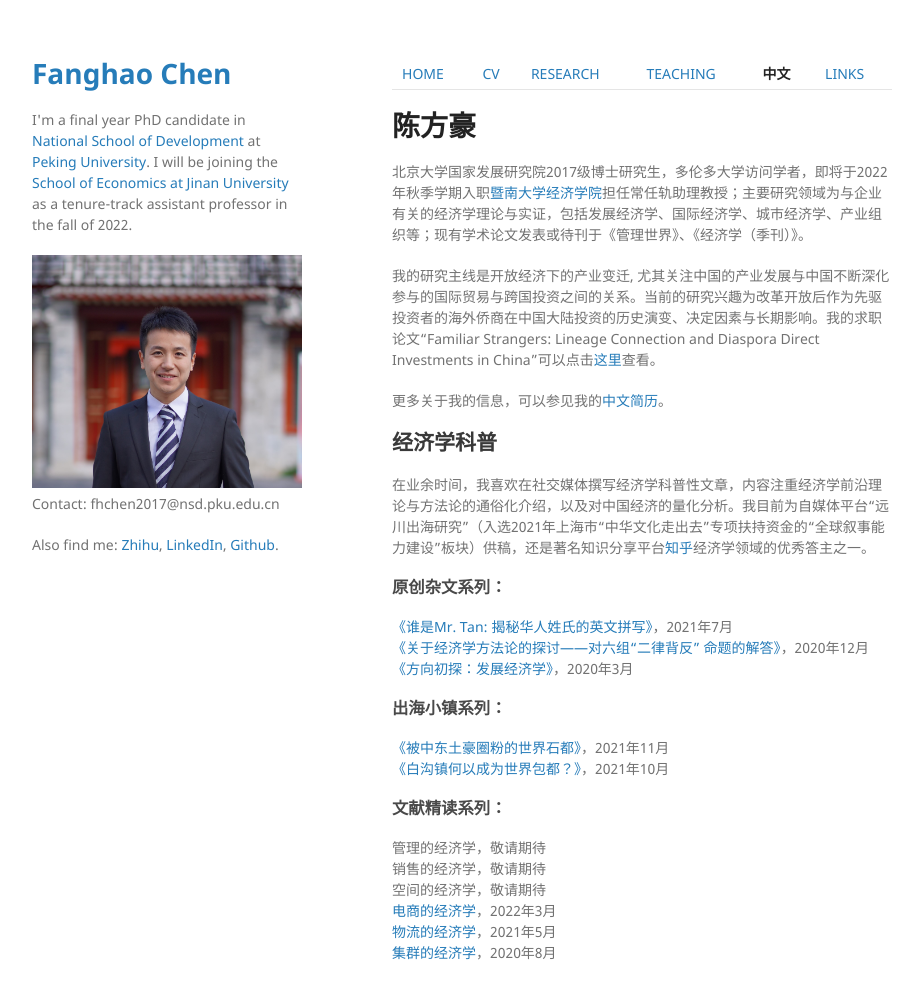
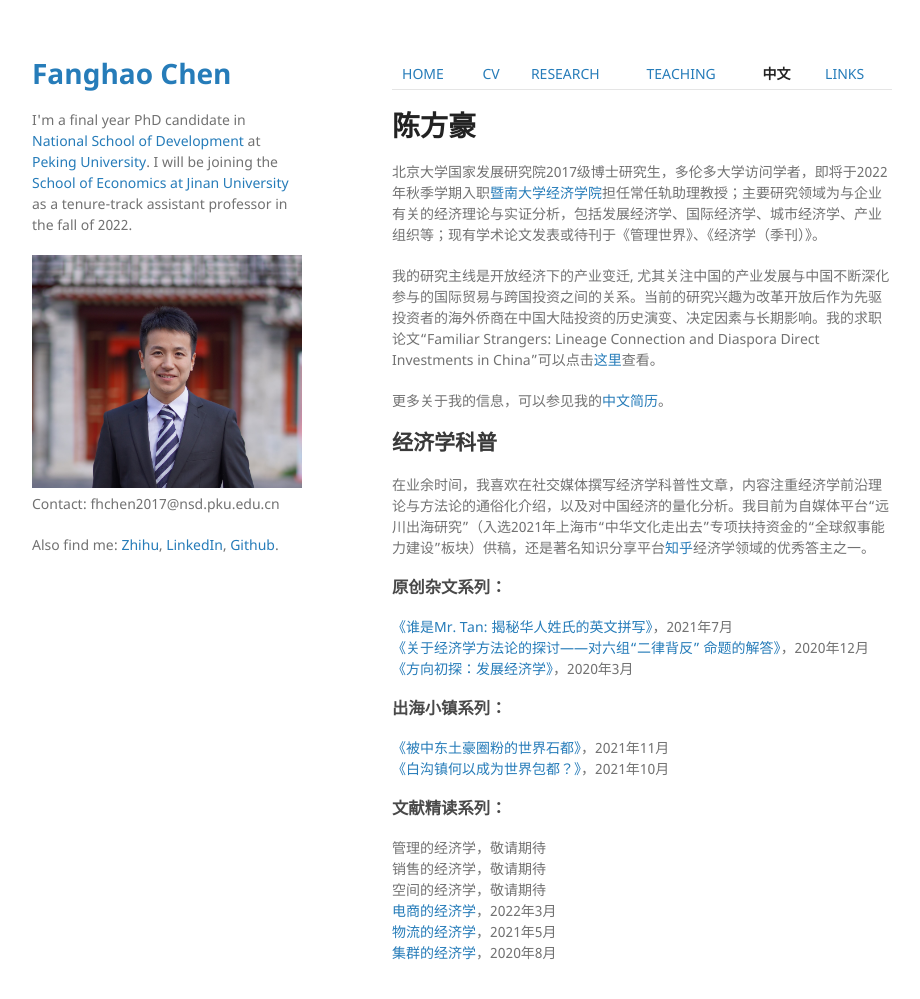
Before and after one commit to FanghaoChen/homepage, a Jekyll site: the page built from chinesepage.md, in a window 1280 px wide and 1033 px high. Shown: the top 999 px of the window, without its empty margins (178-1098 px from the left). Built offline with Jekyll 4.4.1, drawn with Linux system fonts in a browser that asks for light colours; our own code applies the rules of GitHub Pages for plain Markdown files.

Commit message:
Update chinesepage.md

```diff
--- a/chinesepage.md
+++ b/chinesepage.md
@@ -2,7 +2,7 @@
 
 # 陈方豪
 
-北京大学国家发展研究院2017级博士研究生，多伦多大学访问学者，即将于2022年秋季学期入职[暨南大学经济学院](https://ec.jnu.edu.cn/)担任常任轨助理教授；主要研究领域为与企业有关的经济学理论与实证，包括发展经济学、国际经济学、城市经济学、产业组织等；现有学术论文发表或待刊于《管理世界》、《经济学（季刊）》。
+北京大学国家发展研究院2017级博士研究生，多伦多大学访问学者，即将于2022年秋季学期入职[暨南大学经济学院](https://ec.jnu.edu.cn/)担任常任轨助理教授；主要研究领域为与企业有关的经济理论与实证分析，包括发展经济学、国际经济学、城市经济学、产业组织等；现有学术论文发表或待刊于《管理世界》、《经济学（季刊）》。
 
 我的研究主线是开放经济下的产业变迁, 尤其关注中国的产业发展与中国不断深化参与的国际贸易与跨国投资之间的关系。当前的研究兴趣为改革开放后作为先驱投资者的海外侨商在中国大陆投资的历史演变、决定因素与长期影响。我的求职论文“Familiar Strangers: Lineage Connection and Diaspora Direct Investments in China”可以点击[这里](./assets/familiar_stranger_draft_220303.pdf)查看。
 
```
